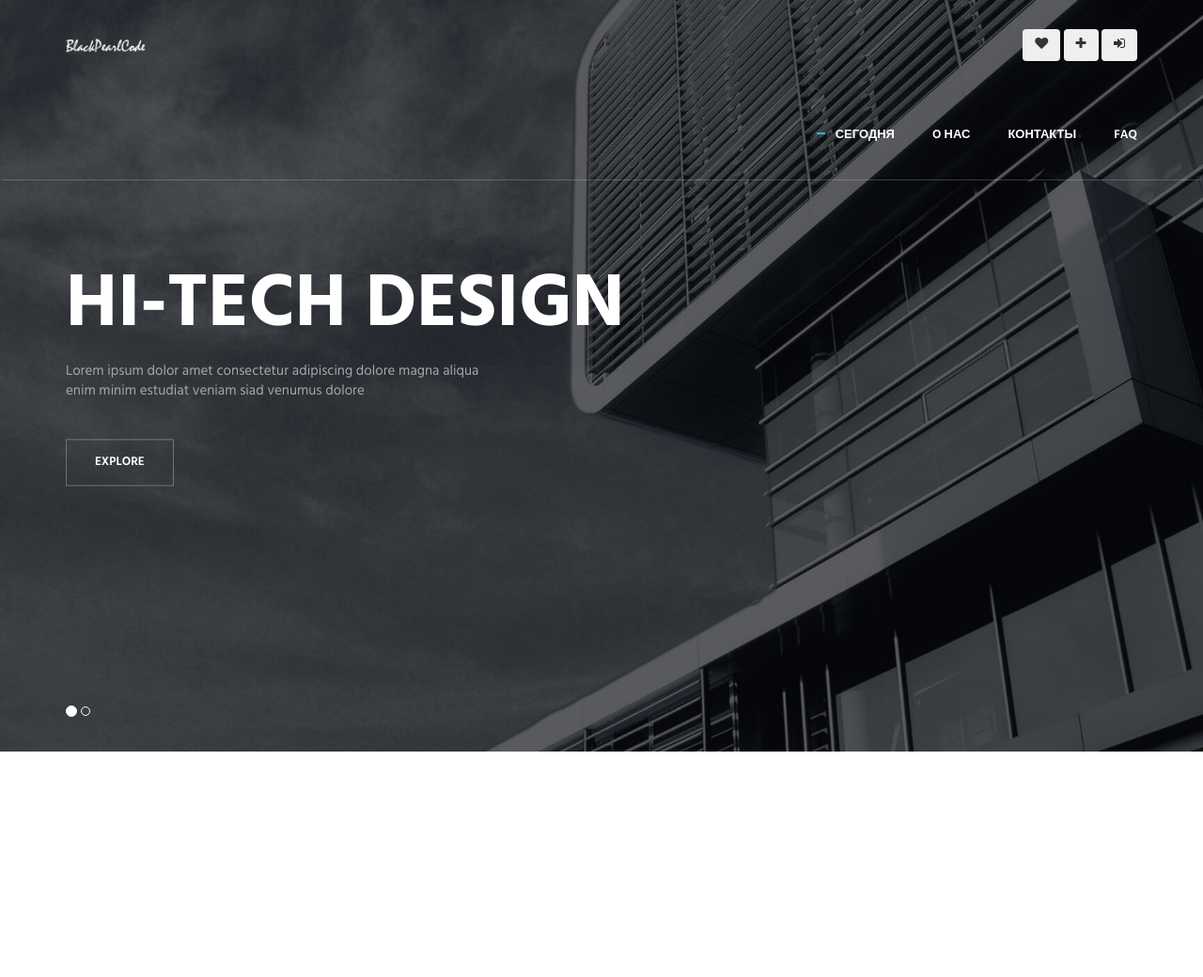
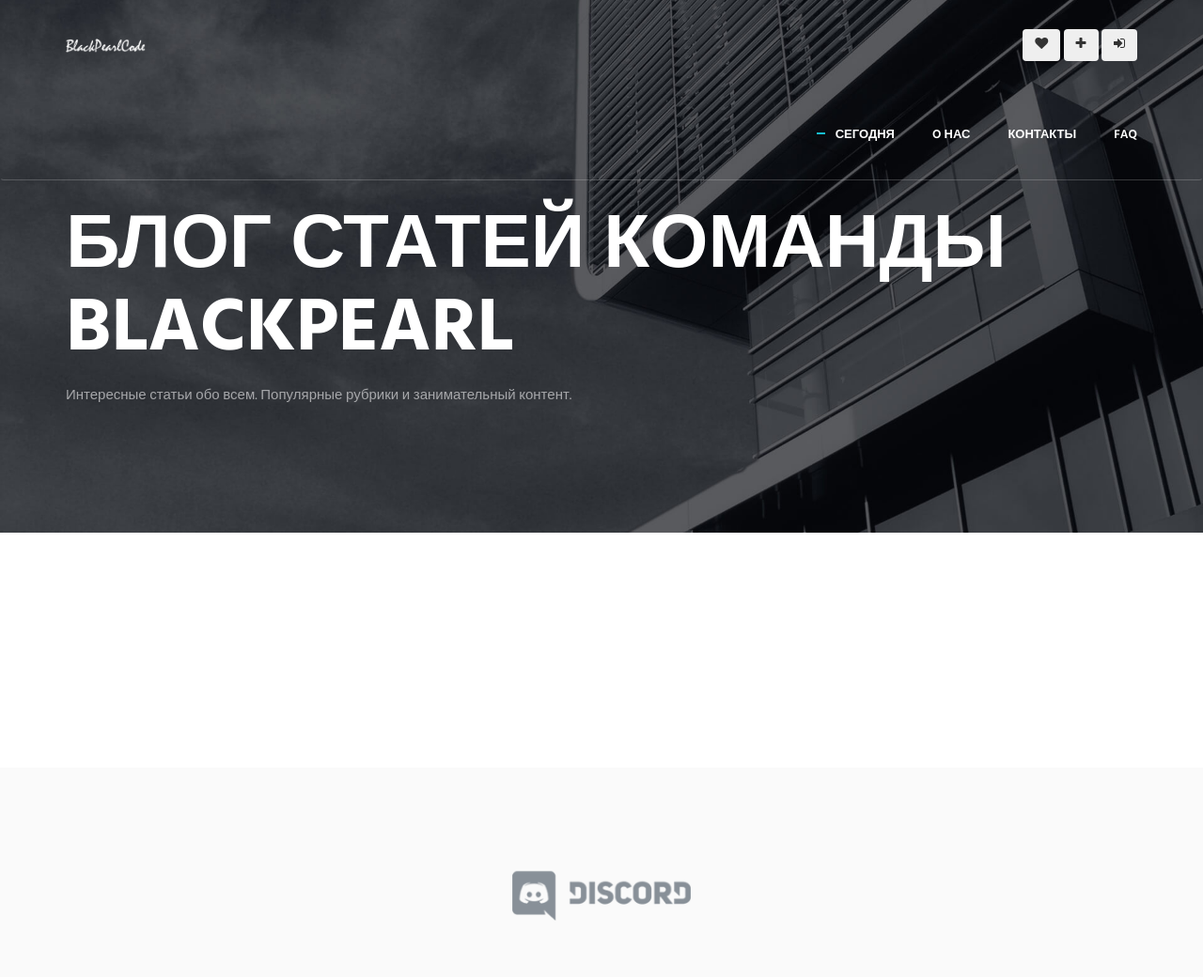
Before and after one commit to nezl0i/BlackPearl, a Django app: page / in a window 1280 px wide. Shown: the top 1040 px of the page at 94% size. Run offline with Django 4.2, Linux system fonts and the light colour scheme; data that the repository does not hold is empty; some libraries are stand-ins or nearby versions.

Commit message:
Заголовки страниц и статей.

```diff
--- a/backend/posts/views.py
+++ b/backend/posts/views.py
@@ -15,7 +15,11 @@ from django.shortcuts import get_object_or_404
 
 
 def index(request):
-    return render(request, 'index.html')
+    content = {
+        'title': 'Блог статей команды BlackPearl>',
+        'description': 'Интересные статьи обо всем. Популярные рубрики и занимательный контент.'
+    }
+    return render(request, 'index.html', content)
 
 
 def contact(request):
@@ -162,15 +166,18 @@ class CategoryPostsView(TemplateView):
 
     def get_context_data(self, **kwargs):
         context = super().get_context_data(**kwargs)
+
         if kwargs.get('category'):
             try:
                 context["object_list"] = Post.objects.filter(
                     id_category__name=kwargs.get('category'))
                 context['title'] = kwargs.get('category')
-                context['description'] = kwargs.get('description')
+                context['description'] = Category.objects.filter(name=kwargs.get('category')).values()[0]['description']
             except (TypeError, KeyError):
                 context["object_list"] = []
         else:
             context["object_list"] = Post.objects.all()
+            context['title'] = 'Блог статей команды BlackPearl'
+            context['description'] = 'Интересные статьи обо всем. Популярные рубрики и занимательный контент.'
 
         return context
--- a/backend/templates/base.html
+++ b/backend/templates/base.html
@@ -6,7 +6,7 @@
 <!-- BEGIN HEAD -->
 <head>
     <meta charset="utf-8"/>
-    <title>BlackPearl - {{ title }}</title>
+    <title>BlackPearl - {% if object %}{{ object.id_category.name}} {% else %}{{ title }} {% endif %}</title>
     <meta http-equiv="X-UA-Compatible" content="IE=edge">
     <meta content="width=device-width, initial-scale=1" name="viewport"/>
     <meta content="" name="description"/>
--- a/backend/templates/includes/parallax.html
+++ b/backend/templates/includes/parallax.html
@@ -2,7 +2,7 @@
 
 <div class="parallax-window" data-parallax="scroll" data-image-src="{% static 'img/1920x1080/01.jpg' %}">
     <div class="parallax-content container">
-        <h1 class="carousel-title">{{ title }}</h1>
-        <p>{{ description }}</p>
+        <h3 class="carousel-title">{% if object %}{{ object.id_category.name}} {% else %}{{ title }} {% endif %}</h3>
+        <p>{% if object %}{{ object.id_category.description }} {% else %}{{ description }} {% endif %}</p>
     </div>
 </div>
--- a/backend/templates/index.html
+++ b/backend/templates/index.html
@@ -3,49 +3,9 @@
 
 {% block content %}
 
-    <!--========== SLIDER ==========-->
-    <div id="carousel-example-generic" class="carousel slide" data-ride="carousel">
-        <div class="container">
-            <!-- Indicators -->
-            <ol class="carousel-indicators">
-                <li data-target="#carousel-example-generic" data-slide-to="0" class="active"></li>
-                <li data-target="#carousel-example-generic" data-slide-to="1"></li>
-            </ol>
-        </div>
-
-        <!-- Wrapper for slides -->
-        <div class="carousel-inner" role="listbox">
-            <div class="item active">
-                <img class="img-responsive" src="{% static 'img/1920x1080/01.jpg' %}" alt="Slider Image">
-                <div class="container">
-                    <div class="carousel-centered">
-                        <div class="margin-b-40">
-                            <h1 class="carousel-title">Hi-Tech Design</h1>
-                            <p>Lorem ipsum dolor amet consectetur adipiscing dolore magna aliqua <br/> enim minim
-                                estudiat
-                                veniam siad venumus dolore</p>
-                        </div>
-                        <a href="#" class="btn-theme btn-theme-sm btn-white-brd text-uppercase">Explore</a>
-                    </div>
-                </div>
-            </div>
-            <div class="item">
-                <img class="img-responsive" src="{% static 'img/1920x1080/02.jpg' %}" alt="Slider Image">
-                <div class="container">
-                    <div class="carousel-centered">
-                        <div class="margin-b-40">
-                            <h2 class="carousel-title">Hi-Tech Design</h2>
-                            <p>Lorem ipsum dolor amet consectetur adipiscing dolore magna aliqua <br/> enim minim
-                                estudiat
-                                veniam siad venumus dolore</p>
-                        </div>
-                        <a href="#" class="btn-theme btn-theme-sm btn-white-brd text-uppercase">Explore</a>
-                    </div>
-                </div>
-            </div>
-        </div>
-    </div>
-    <!--========== SLIDER ==========-->
+     <!--========== PARALLAX ==========-->
+    {% include 'includes/parallax.html' %}
+    <!--========== PARALLAX ==========-->
 
     <!--========== PAGE LAYOUT ==========-->
     <!-- Service -->
@@ -169,7 +129,7 @@
             <div class="col-sm-4 sm-margin-b-50">
                 <div class="margin-b-20">
                     <div class="wow zoomIn" data-wow-duration=".3" data-wow-delay=".1s">
-                        <img class="img-responsive" src="{% static 'img/970x647/01.jpg' %}" alt="Latest Products Image">
+                        <img class="img-responsive" src="{% static 'img/970x647/02.jpg' %}" alt="Latest Products Image">
                     </div>
                 </div>
                 <h3><a href="{% url 'posts:full-post' object.slug %}">{{ object.header }}</a>
@@ -461,9 +421,7 @@
 {% endblock %}
 
 {% block js %}
-    <script src="{% static 'vendor/swiper/js/swiper.jquery.min.js' %}" type="text/javascript"></script>
-    <script src="{% static 'vendor/masonry/jquery.masonry.pkgd.min.js' %}" type="text/javascript"></script>
-    <script src="{% static 'vendor/masonry/imagesloaded.pkgd.min.js' %}" type="text/javascript"></script>
-    <script src="{% static 'js/components/swiper.min.js' %}" type="text/javascript"></script>
-    <script src="{% static 'js/components/masonry.min.js' %}" type="text/javascript"></script>
+    <script src="{% static 'vendor/jquery.parallax.min.js' %}" type="text/javascript"></script>
+{#    <script src="{% static 'vendor/swiper/js/swiper.jquery.min.js' %}" type="text/javascript"></script>#}
+{#    <script src="{% static 'js/components/swiper.min.js' %}" type="text/javascript"></script>#}
 {% endblock %}
```
